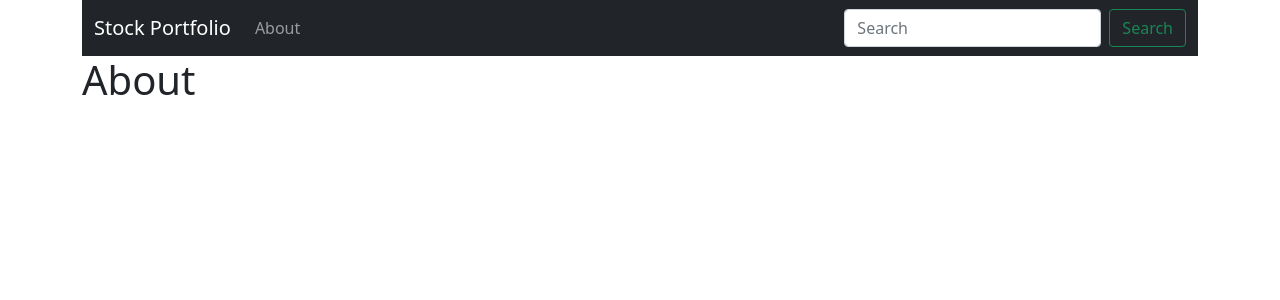
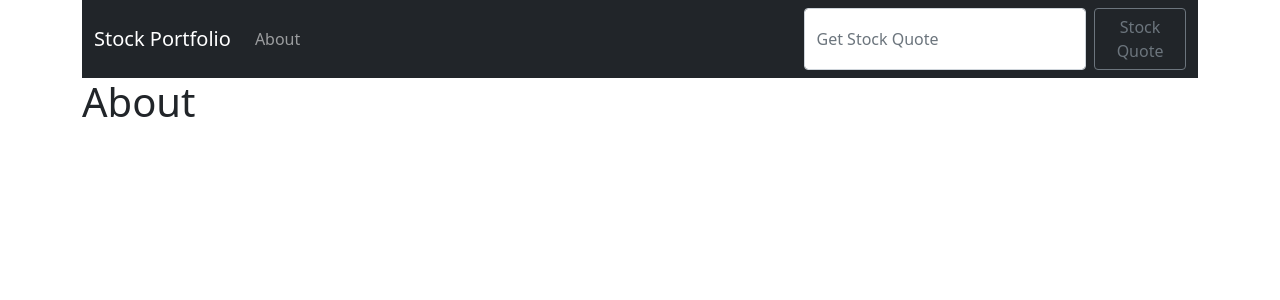
Before and after one commit to erickvivas415/stockapp, a Django app: template stock_project/quotes/templates/about.html in a window 1280 px wide. Shown: the top 300 px of the page. Run offline with Django 3.2, Linux system fonts and the light colour scheme; the template is opened without the code that fills it, so the values that code supplies are empty.

Commit message:
Ticker search active

```diff
--- a/stock_project/quotes/templates/base.html
+++ b/stock_project/quotes/templates/base.html
@@ -23,9 +23,10 @@
                         <a class="nav-link" href="{% url 'about' %}">About</a>
                     </li>
                     </ul>
-                    <form class="d-flex" role="search">
-                    <input class="form-control me-2" type="search" placeholder="Search" aria-label="Search">
-                    <button class="btn btn-outline-success" type="submit">Search</button>
+                    <form action="{% url 'home' %}" class="d-flex" role="search" method="POST">
+                        {% csrf_token %}
+                    <input class="form-control me-2" type="search" placeholder="Get Stock Quote" aria-label="Search" name="ticker">
+                    <button class="btn btn-outline-secondary" type="submit">Stock Quote</button>
                     </form>
                 </div>
             </div>
```
Also changed, not shown: stock_project/quotes/templates/home.html (+9 -1 lines), stock_project/quotes/views.py (+12 -8 lines).
